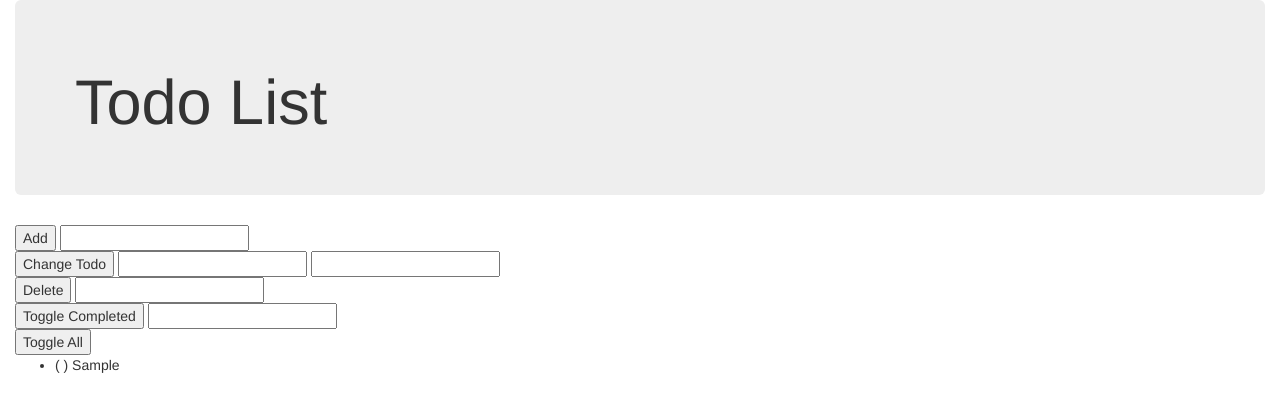
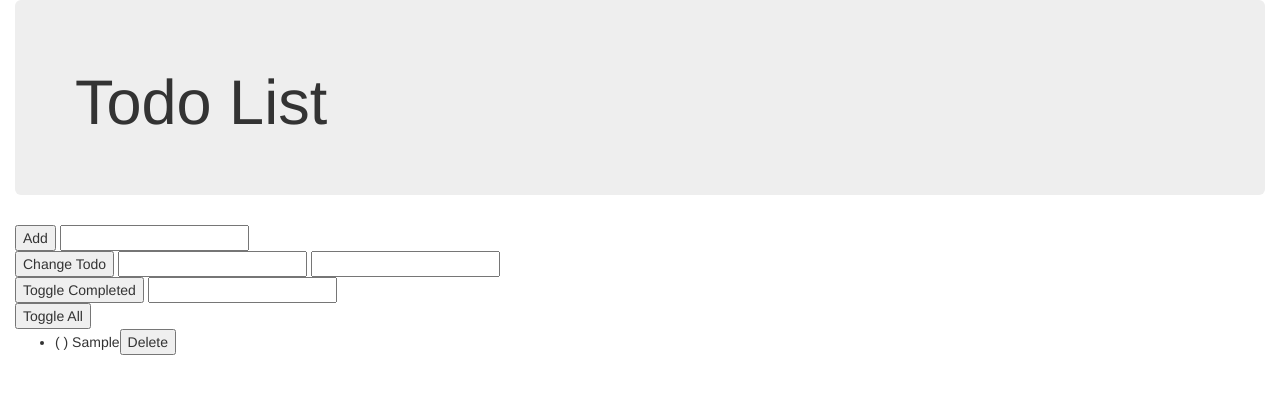
Before and after one commit to brandnpatterson/Simple-Todo-List, a plain HTML site: page index.html in a window 1280 px wide. Both pictures are taken after typing "Sample" into the empty fields and a click on the button "Add". Drawn offline with nearby package versions, Linux system fonts and the light colour scheme.

Commit message:
created delete for each li with event deligation

```diff
--- a/index.html
+++ b/index.html
@@ -23,11 +23,6 @@
       </div>
 
       <div>
-        <button onclick="handlers.deleteTodo()">Delete</button>
-        <input name="deleteTodo" type="number" />
-      </div>
-
-      <div>
         <button onclick="handlers.toggleCompleted()">Toggle Completed</button>
         <input name="toggleCompleted" type="number" />
       </div>
--- a/todoList.js
+++ b/todoList.js
@@ -1,4 +1,4 @@
-// model
+// model // represents data as an array and has methods to change the data
 var todoList = {
   todos: [],
   addTodo: function (todoText) {
@@ -39,7 +39,7 @@ var todoList = {
   }
 };
 
-// controller
+// controller // handles user interactions onclick
 var handlers = {
 
   addTodo: function () {
@@ -66,15 +66,8 @@ var handlers = {
     }
     view.displayTodos();
   },
-  deleteTodo: function () {
-    var deleteTodo = document.getElementsByName('deleteTodo')[0];
-
-    if (deleteTodo.value === '') {
-      return;
-    } else {
-      todoList.deleteTodo(deleteTodo.value);
-      deleteTodo.value = '';
-    }
+  deleteTodo: function (position) {
+    todoList.deleteTodo(position);
     view.displayTodos();
   },
   toggleCompleted: function () {
@@ -94,7 +87,7 @@ var handlers = {
   }
 };
 
-// view
+// view // only concerned with showing people what the todo list looks like
 var view = {
   displayTodos: function () {
     var todosUl = document.querySelector('.todos');
@@ -111,8 +104,77 @@ var view = {
         todoTextWithCompletion = '( ) ' + todo.todoText;
       }
 
+      // each todoLi in the loop is assigned to an id position
+      todoLi.id = i;
+      // each li text has completion
       todoLi.textContent = todoTextWithCompletion;
+
+      // append a delete button to each li element
+      todoLi.appendChild(this.createDeleteButton());
       todosUl.appendChild(todoLi);
     }
+  },
+  createDeleteButton: function () {
+    var deleteButton = document.createElement('button');
+    deleteButton.textContent = 'Delete';
+    deleteButton.className = 'deleteButton';
+
+    return deleteButton;
+  },
+  setUpEventListeners: function () {
+    var todosUl = document.querySelector('.todos');
+
+    // listen for all clicks on the unordered list
+    todosUl.addEventListener('click', function (e) {
+      console.log(e.target.parentNode.id);
+
+      // Get the element that was clicked on
+      var elementClicked = event.target;
+
+      // Check if elementClicked is a delete button
+      if (elementClicked.className === 'deleteButton') {
+
+        // Event deligation to the parentNode
+        handlers.deleteTodo(parseInt(elementClicked.parentNode.id));
+      }
+    });
   }
 };
+view.setUpEventListeners();
+
+
+// var students = ['John', 'Jane', 'Elliot'];
+//
+// function logName (name) {
+//   console.log(name);
+// }
+//
+// logName(students[0]); // John
+//
+// logName(students)
+// for (var i = 0; i < students.length; i++) {
+// 	logName(students[i]);
+// } // John, Jane, Elliot
+//
+// // forEach = JavaScript method, higher order function // logName = callback functions
+// students.forEach(function logName(name) {
+//   console.log(name);
+// }) // John, Jane, Elliot
+//
+// // custom forEach function
+// function forEach(myArray, myFunction) {
+//   for (var i = 0; i < myArray.length; i++) {
+//     myFunction(myArray[i]);
+//   }
+// }
+//
+// forEach(students, logName); // John, Jane, Elliot
+//
+// // higher order function -- functions that accept other functions
+// // callback functions    -- the functions that are passed into higher order functions
+//
+// function multiplyTwoNumbers(x, y) {
+//   return x * y;
+// }
+//
+// console.log(multiplyTwoNumbers(2, 4));
```
Also changed, not shown: style.css (deleted).
